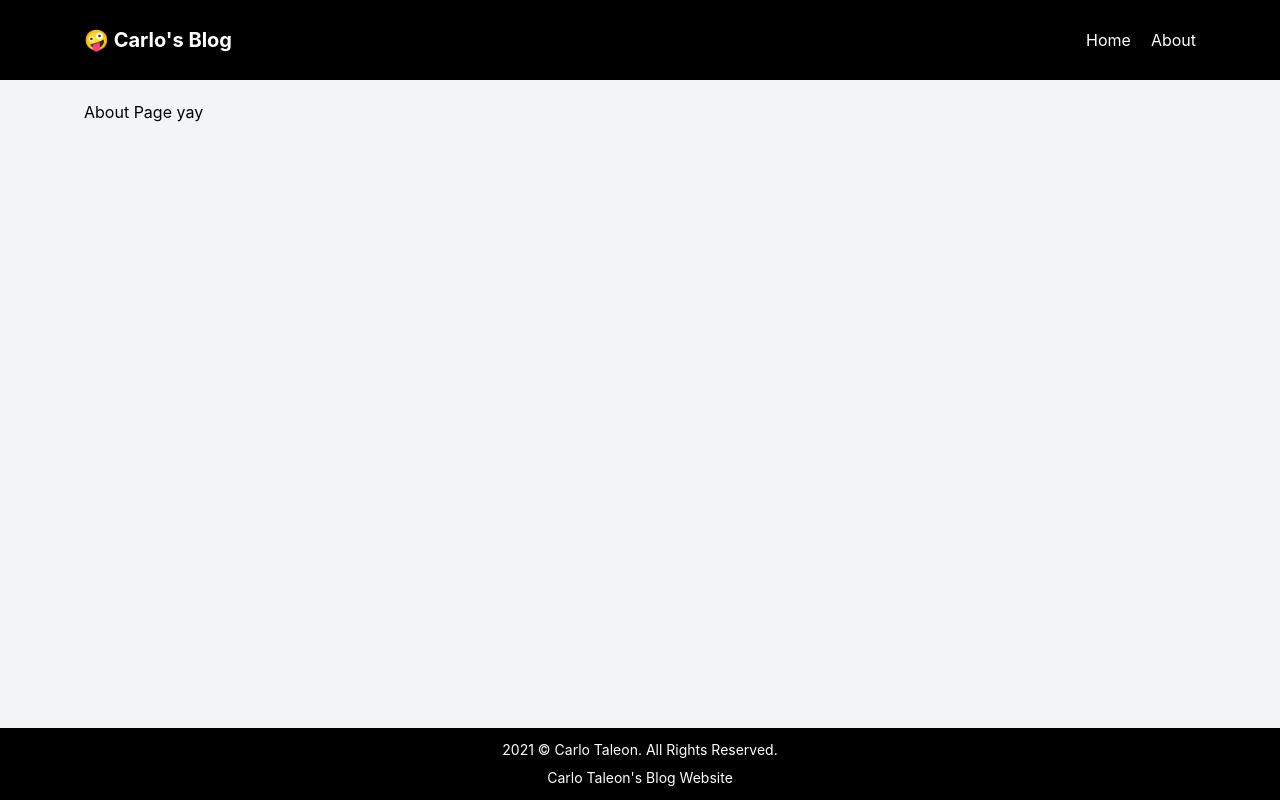
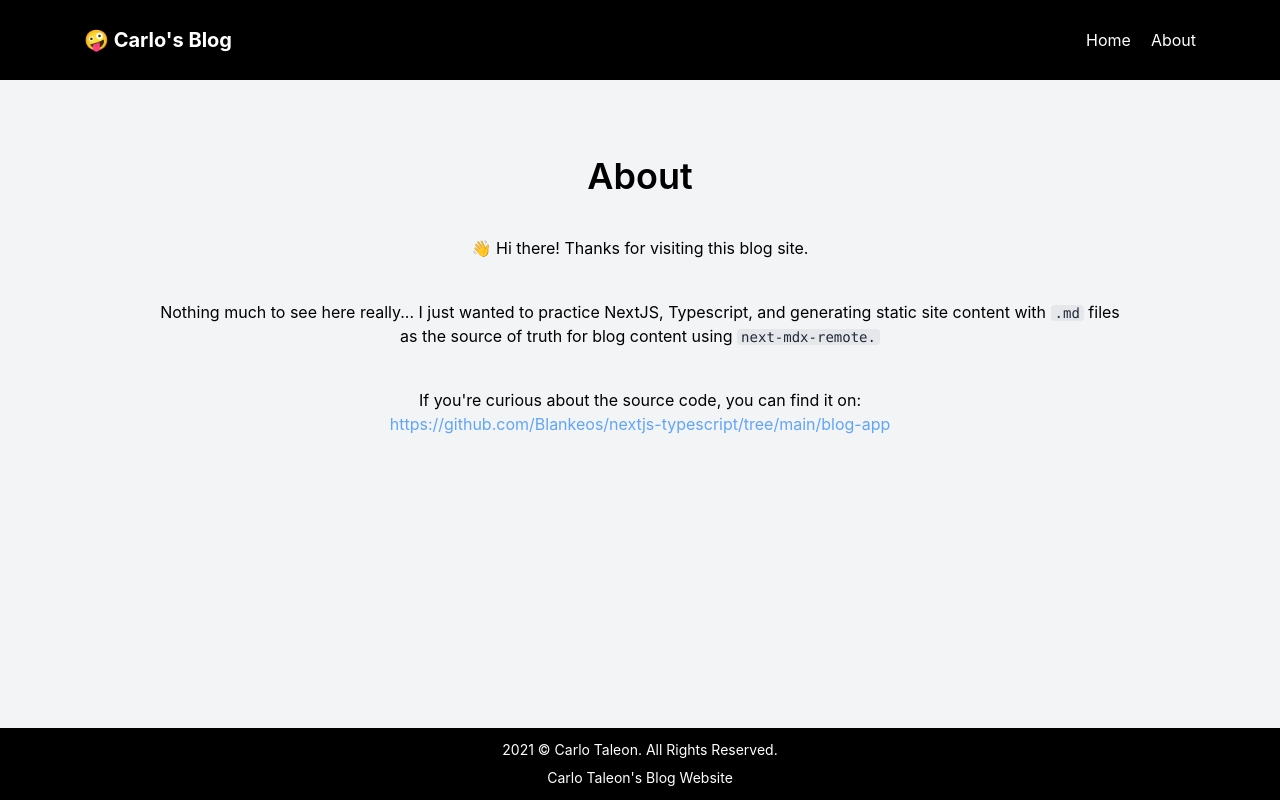
Before and after one commit to Blankeos/nextjs-typescript, a Next.js app in the folder blog-app/: page /about in a window 1280 px wide. Built offline with nearby package versions, Linux system fonts and the light colour scheme.

Commit message:
Better about page

```diff
--- a/blog-app/pages/about.tsx
+++ b/blog-app/pages/about.tsx
@@ -14,7 +14,33 @@ export default function About() {
         <link rel="icon" href="/favicon.ico" />
       </Head>
       {/* Container */}
-      <Container>About Page yay</Container>
+      <Container className="px-8">
+        <div className="flex justify-center items-center flex-col p-14 space-y-10 text-center">
+          <h1 className="font-semibold text-4xl">About</h1>
+          <p>👋 Hi there! Thanks for visiting this blog site.</p>
+          <p>
+            Nothing much to see here really... I just wanted to practice NextJS,
+            Typescript, and generating static site content with{" "}
+            <code className="bg-gray-200 rounded px-1 text-sm text-gray-800">
+              .md
+            </code>{" "}
+            files as the source of truth for blog content using{" "}
+            <code className="bg-gray-200 rounded px-1 text-sm text-gray-800">
+              next-mdx-remote.
+            </code>
+          </p>
+          <p>
+            If you're curious about the source code, you can find it on:
+            <br />
+            <a
+              className="text-blue-400 hover:text-blue-300"
+              href="https://github.com/Blankeos/nextjs-typescript/tree/main/blog-app"
+            >
+              https://github.com/Blankeos/nextjs-typescript/tree/main/blog-app
+            </a>
+          </p>
+        </div>
+      </Container>
     </>
   );
 }
```
